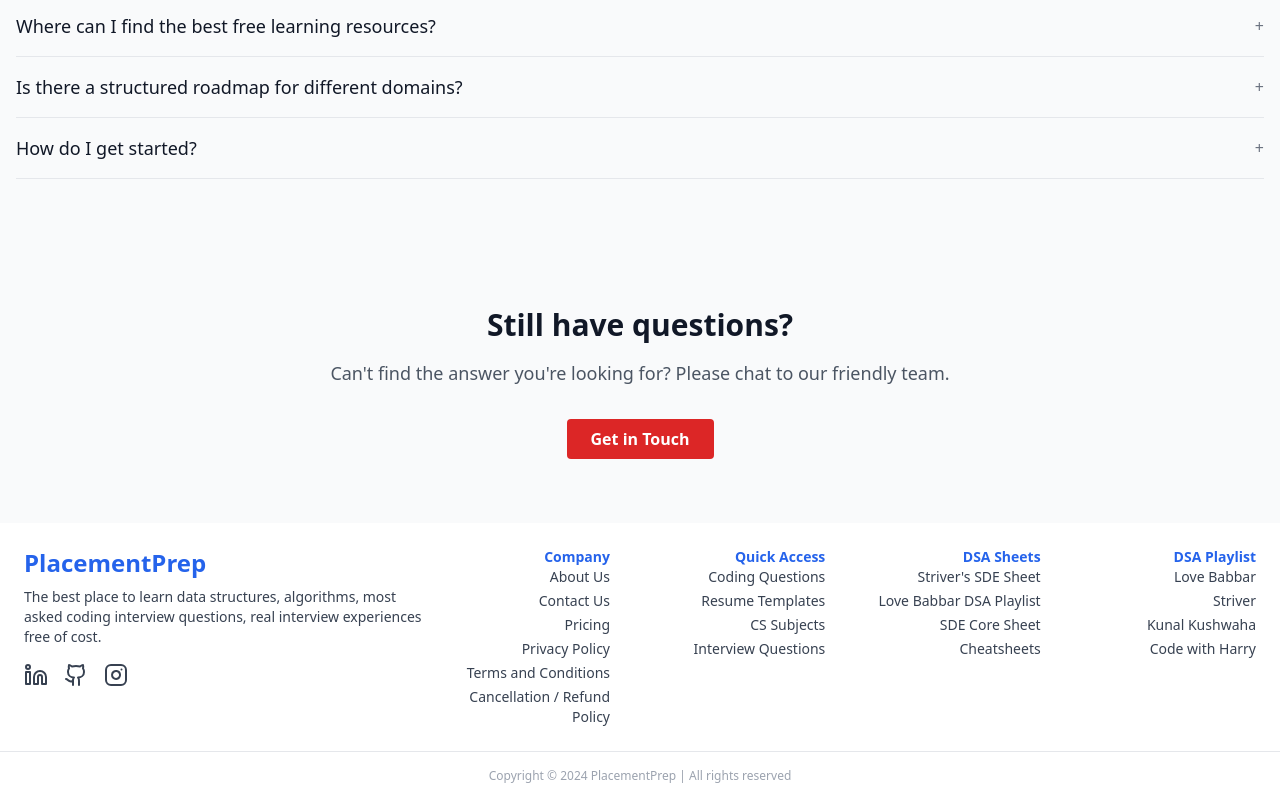
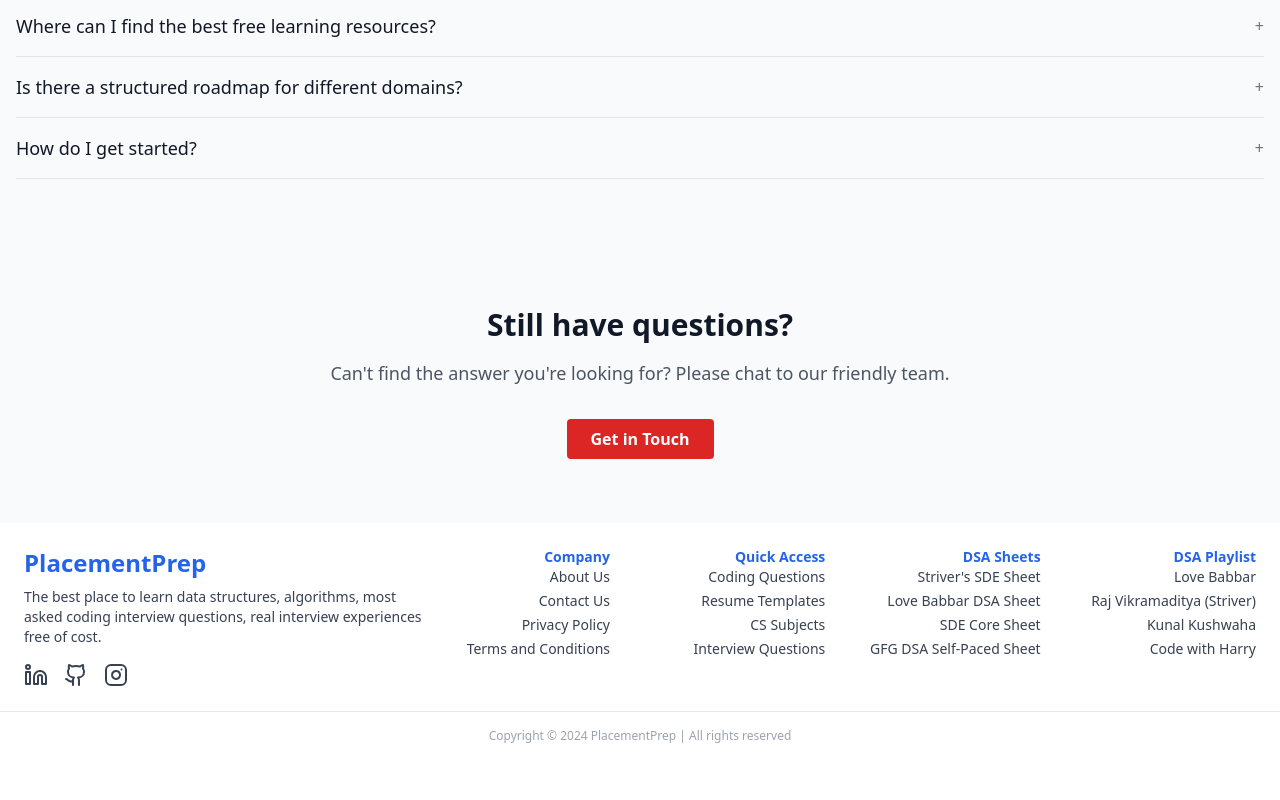
Before and after one commit to Varni1512/PlacementPrep, a React (Vite) app: page / in a window 1280 px wide. Shown: the part 3486-4286 px from the top of the page. After the commit the page ends 4246 px from the top, so only its background shows below. Built offline with nearby package versions, Linux system fonts and the light colour scheme; no server answers.

Commit message:
Update App.jsx

```diff
--- a/src/App.jsx
+++ b/src/App.jsx
@@ -64,13 +64,13 @@ function App() {
                   </p>
                   <div className="flex justify-center md:justify-start space-x-4 mt-4">
                     <a href="http://www.linkedin.com/in/varnikumarpatel" target="_blank" rel="noopener noreferrer">
-                      <Linkedin className="text-gray-700 dark:text-gray-300 dark:hover:text-blue-400 cursor-pointer w-6 h-6" />
+                      <Linkedin className="text-gray-700 dark:text-gray-300 dark:hover:text-blue-400 hover:text-blue-400 cursor-pointer w-6 h-6" />
                     </a>
                     <a href="https://github.com/Varni1512" target="_blank" rel="noopener noreferrer">
-                      <Github className="text-gray-700 dark:text-gray-300 dark:hover:text-blue-400 cursor-pointer w-6 h-6" />
+                      <Github className="text-gray-700 dark:text-gray-300 dark:hover:text-black hover:text-black cursor-pointer w-6 h-6" />
                     </a>
                     <a href="https://instagram.com" target="_blank" rel="noopener noreferrer">
-                      <Instagram className="text-gray-700 dark:text-gray-300 dark:hover:text-blue-400 cursor-pointer w-6 h-6" />
+                      <Instagram className="text-gray-700 dark:text-gray-300 dark:hover:text-pink-400 hover:text-pink-600 cursor-pointer w-6 h-6" />
                     </a>
                   </div>
                 </div>
@@ -82,10 +82,8 @@ function App() {
                     <ul className="space-y-1 text-gray-700 dark:text-gray-300">
                       <li className='hover:text-blue-600 dark:hover:text-blue-400 cursor-pointer'>About Us</li>
                       <li className='hover:text-blue-600 dark:hover:text-blue-400 cursor-pointer'>Contact Us</li>
-                      <li className='hover:text-blue-600 dark:hover:text-blue-400 cursor-pointer'>Pricing</li>
                       <li className='hover:text-blue-600 dark:hover:text-blue-400 cursor-pointer'>Privacy Policy</li>
                       <li className='hover:text-blue-600 dark:hover:text-blue-400 cursor-pointer'>Terms and Conditions</li>
-                      <li className='hover:text-blue-600 dark:hover:text-blue-400 cursor-pointer'>Cancellation / Refund Policy</li>
                     </ul>
                   </div>
                   <div>
@@ -100,19 +98,19 @@ function App() {
                   <div>
                     <h4 className="font-semibold text-blue-600 dark:text-blue-400">DSA Sheets</h4>
                     <ul className="space-y-1 text-gray-700 dark:text-gray-300">
-                      <li className='hover:text-blue-600 dark:hover:text-blue-400 cursor-pointer'>Striver's SDE Sheet</li>
-                      <li className='hover:text-blue-600 dark:hover:text-blue-400 cursor-pointer'>Love Babbar DSA Playlist</li>
-                      <li className='hover:text-blue-600 dark:hover:text-blue-400 cursor-pointer'>SDE Core Sheet</li>
-                      <li className='hover:text-blue-600 dark:hover:text-blue-400 cursor-pointer'>Cheatsheets</li>
+                      <li className='hover:text-blue-600 dark:hover:text-blue-400 cursor-pointer'><a href='https://takeuforward.org/interviews/strivers-sde-sheet-top-coding-interview-problems/'>Striver's SDE Sheet</a></li>
+                      <li className='hover:text-blue-600 dark:hover:text-blue-400 cursor-pointer'><a href='https://drive.google.com/file/d/1FMdN_OCfOI0iAeDlqswCiC2DZzD4nPsb/view'>Love Babbar DSA Sheet</a></li>
+                      <li className='hover:text-blue-600 dark:hover:text-blue-400 cursor-pointer'><a href='http://takeuforward.org/interviews/must-do-questions-for-dbms-cn-os-interviews-sde-core-sheet/'>SDE Core Sheet</a></li>
+                      <li className='hover:text-blue-600 dark:hover:text-blue-400 cursor-pointer'><a href='https://www.geeksforgeeks.org/courses/dsa-self-paced'>GFG DSA Self-Paced Sheet</a></li>
                     </ul>
                   </div>
                   <div>
                     <h4 className="font-semibold text-blue-600 dark:text-blue-400">DSA Playlist</h4>
                     <ul className="space-y-1 text-gray-700 dark:text-gray-300">
-                      <li className='hover:text-blue-600 dark:hover:text-blue-400 cursor-pointer'>Love Babbar</li>
-                      <li className='hover:text-blue-600 dark:hover:text-blue-400 cursor-pointer'>Striver</li>
-                      <li className='hover:text-blue-600 dark:hover:text-blue-400 cursor-pointer'>Kunal Kushwaha</li>
-                      <li className='hover:text-blue-600 dark:hover:text-blue-400 cursor-pointer'>Code with Harry</li>
+                      <li className='hover:text-blue-600 dark:hover:text-blue-400 cursor-pointer'><a href='https://youtube.com/@codehelp?si=zCf6o66arPWeuIBN'>Love Babbar</a></li>
+                      <li className='hover:text-blue-600 dark:hover:text-blue-400 cursor-pointer'><a href='https://youtube.com/@takeuforward?si=pfnFiW9LSlUuWUn4'>Raj Vikramaditya (Striver)</a></li>
+                      <li className='hover:text-blue-600 dark:hover:text-blue-400 cursor-pointer'><a href='https://youtube.com/@kunalkushwaha?si=P5gHJU2b4rsFMHfK'>Kunal Kushwaha</a></li>
+                      <li className='hover:text-blue-600 dark:hover:text-blue-400 cursor-pointer'><a href='https://youtube.com/@codewithharry?si=XClqjrDIZhrsZwiC'>Code with Harry</a></li>
                     </ul>
                   </div>
                 </div>
```
